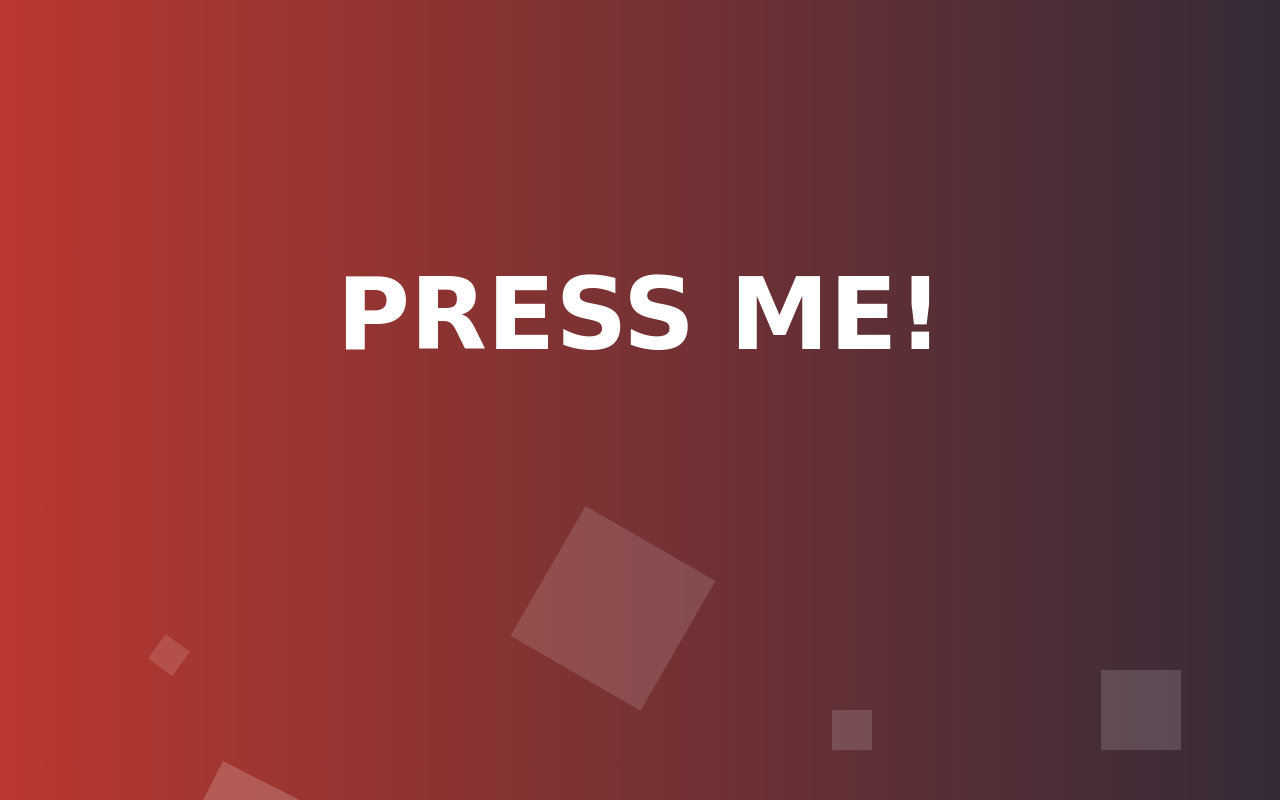
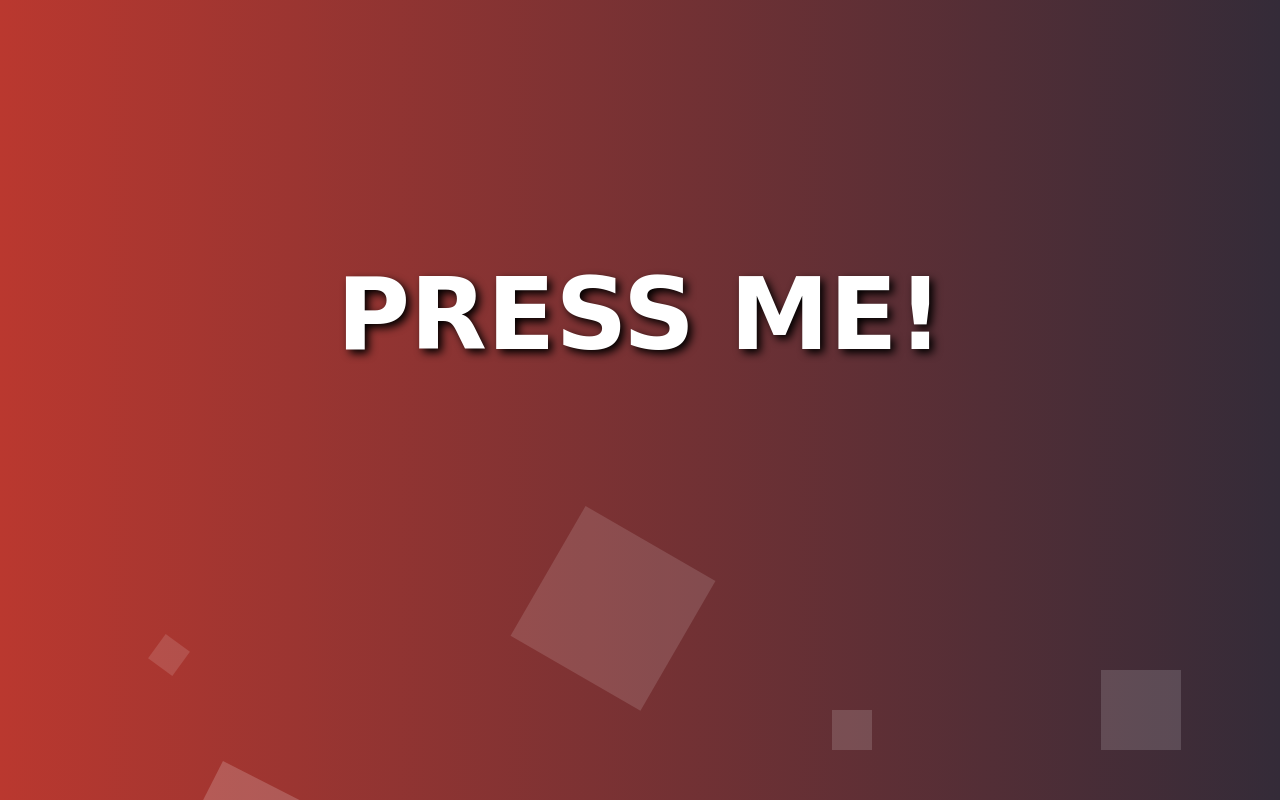
Before and after one commit to MuizzH/Background, a plain HTML site: page index.html in a window 1280 px wide. Drawn offline with Linux system fonts and the light colour scheme.

Commit message:
Update style.css

```diff
--- a/style.css
+++ b/style.css
@@ -8,6 +8,7 @@ h2 a{
 	 transform: translate(-50%,-50%);
  	width: 200px;
  	height: 60px;
+	text-shadow: 4px 4px 8px #000000;
 }
 
 * {
```
